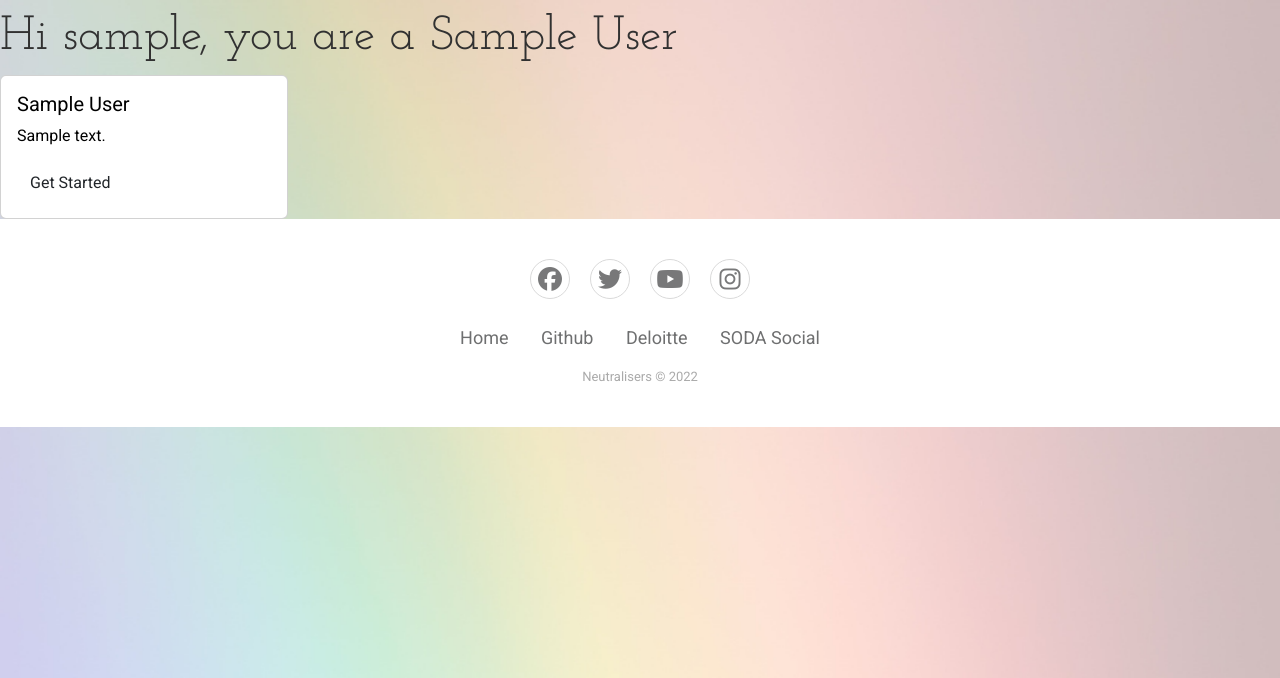
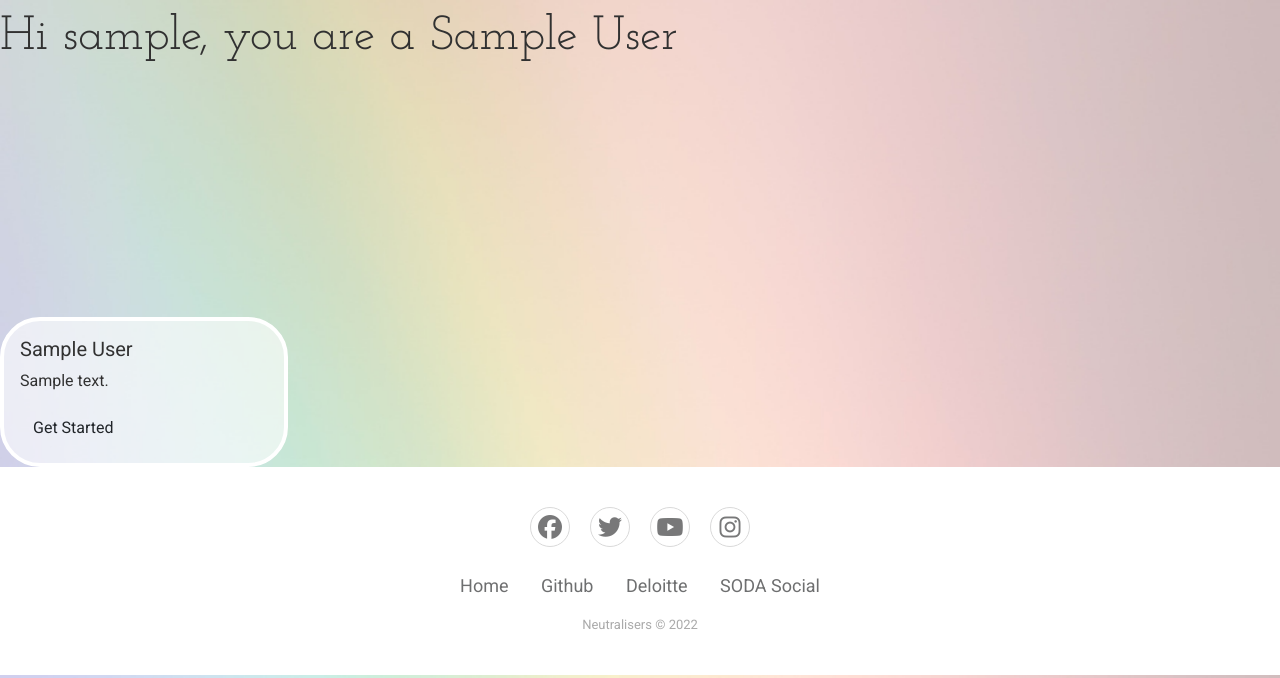
Before and after one commit to MarcelloMuy/Hackathon-Repo, a Django app: page /userprofile/ in a window 1280 px wide. Shown: the part 122-800 px from the top of the page. Run offline with Django 3.2, Linux system fonts and the light colour scheme; a user stored in the database is signed in; tables that the repository leaves empty hold one stand-in row (values such as "Sample post"); some libraries are stand-ins or nearby versions; some web fonts are replaced.

Commit message:
Update card style

```diff
--- a/static/css/index.css
+++ b/static/css/index.css
@@ -137,7 +137,12 @@
 }
 
 .user-profile-card {
-
+  margin-top: 250px;
+  border: white solid 4px;
+  border-radius: 40px;
+  color: rgb(49, 49, 49);
+  padding: 0px;
+  background: rgba(255, 255, 255, 0.6);
 }
 
   @media only screen and (max-width: 768px) {
```
